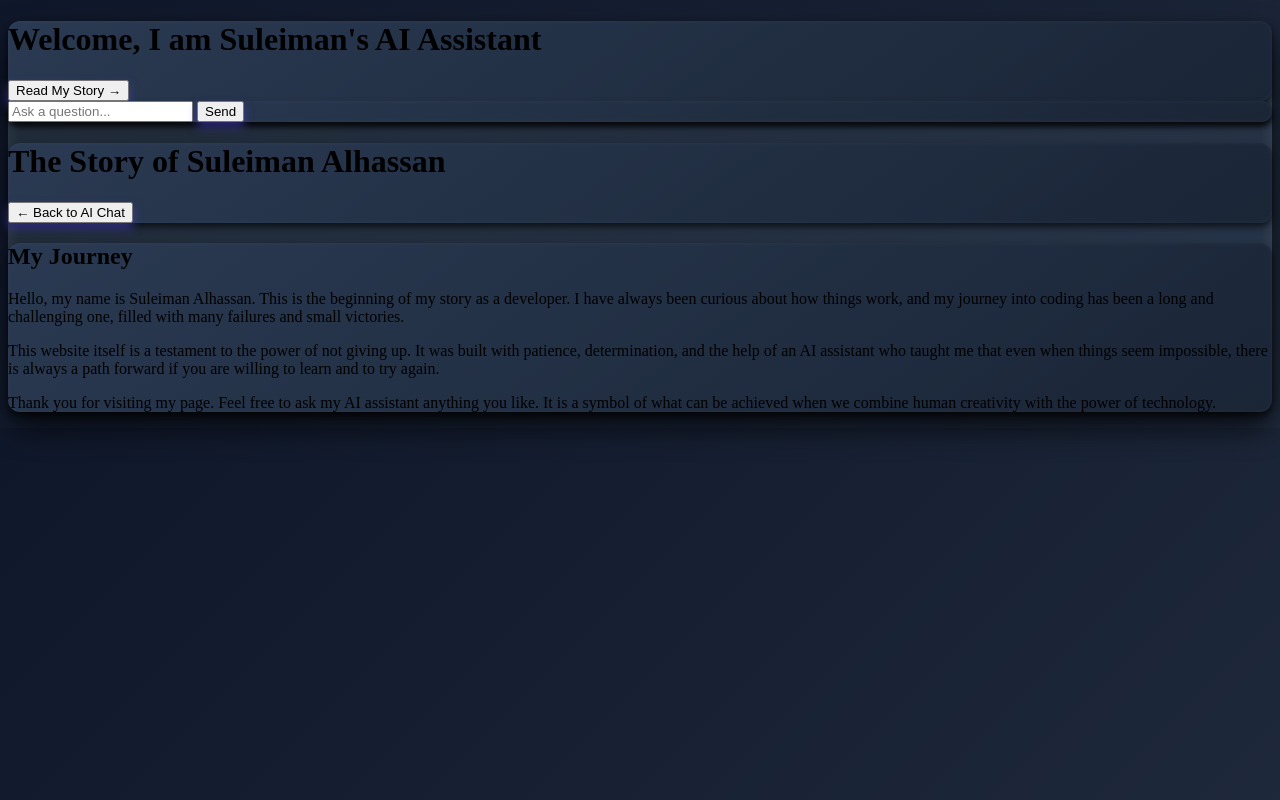
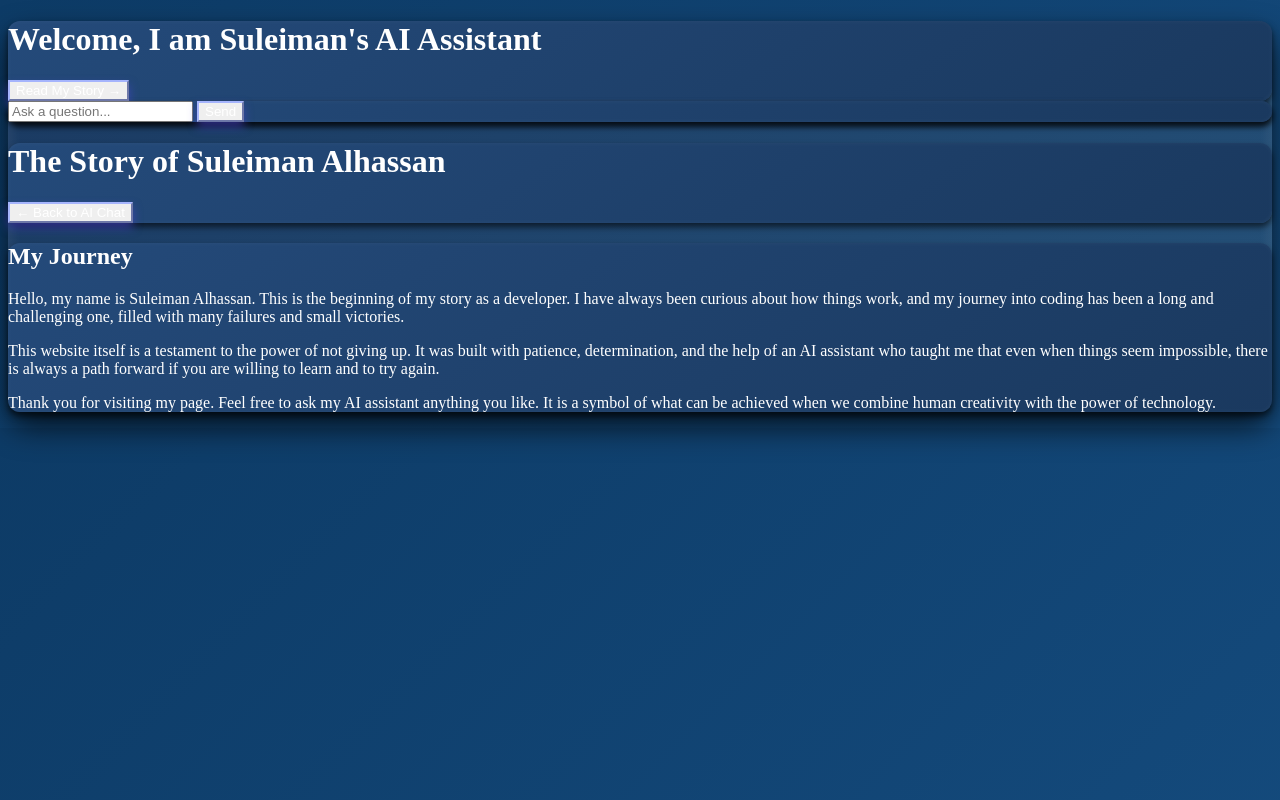
Before and after one commit to sulimanalhassan123as-code/Suleiman-AI-Page-, a plain HTML site: page index.html in a window 1280 px wide. Drawn offline with Linux system fonts and the light colour scheme.

Commit message:
Update style.css

```diff
--- a/style.css
+++ b/style.css
@@ -1,33 +1,32 @@
-
 body {
-    background: linear-gradient(135deg, #0f172a, #1e293b);
-    perspective: 1200px; /* for 3D depth */
+    background: linear-gradient(135deg, #0d3b66, #144a7c);
+    perspective: 1200px;
+    color: #ffffff;
 }.container {
-    background: linear-gradient(145deg, #1f2937, #273549);
+    background: linear-gradient(145deg, #1a3961, #25527a);
     box-shadow:
        0 15px 30px rgba(0, 0, 0, 0.7),
        inset 0 0 15px rgba(255, 255, 255, 0.1);
     border-radius: 20px;
     transform-style: preserve-3d;
     transition: transform 0.3s ease;
-}.container:hover {
-    transform: rotateY(8deg) rotateX(6deg);
-    box-shadow:
-       0 25px 50px rgba(0, 0, 0, 0.9),
-       inset 0 0 20px rgba(255, 255, 255, 0.15);
+    color: #ffffff;
 }
 
 header, main,.input-area {
-    background: linear-gradient(145deg, #2a3a52, #1a2536);
+    background: linear-gradient(145deg, #244a7a, #1a395f);
     box-shadow:
        0 4px 6px rgba(0,0,0,0.6),
        inset 0 0 5px rgba(255,255,255,0.05);
     border-radius: 12px;
-}
-
-/* Add subtle 3D shadow to buttons */.nav-button, #ai-form button {
+    color: #ffffff;
+}.nav-button, #ai-form button {
     box-shadow: 0 5px 10px rgba(79, 70, 229, 0.5);
     transition: box-shadow 0.3s ease;
+    color: #ffffff;
+    border-color: #a5b4fc;
 }.nav-button:hover, #ai-form button:hover {
     box-shadow: 0 8px 20px rgba(79, 70, 229, 0.8);
-}
+    background-color: #4f46e5;
+    color: #ffffff;
+    }
```
